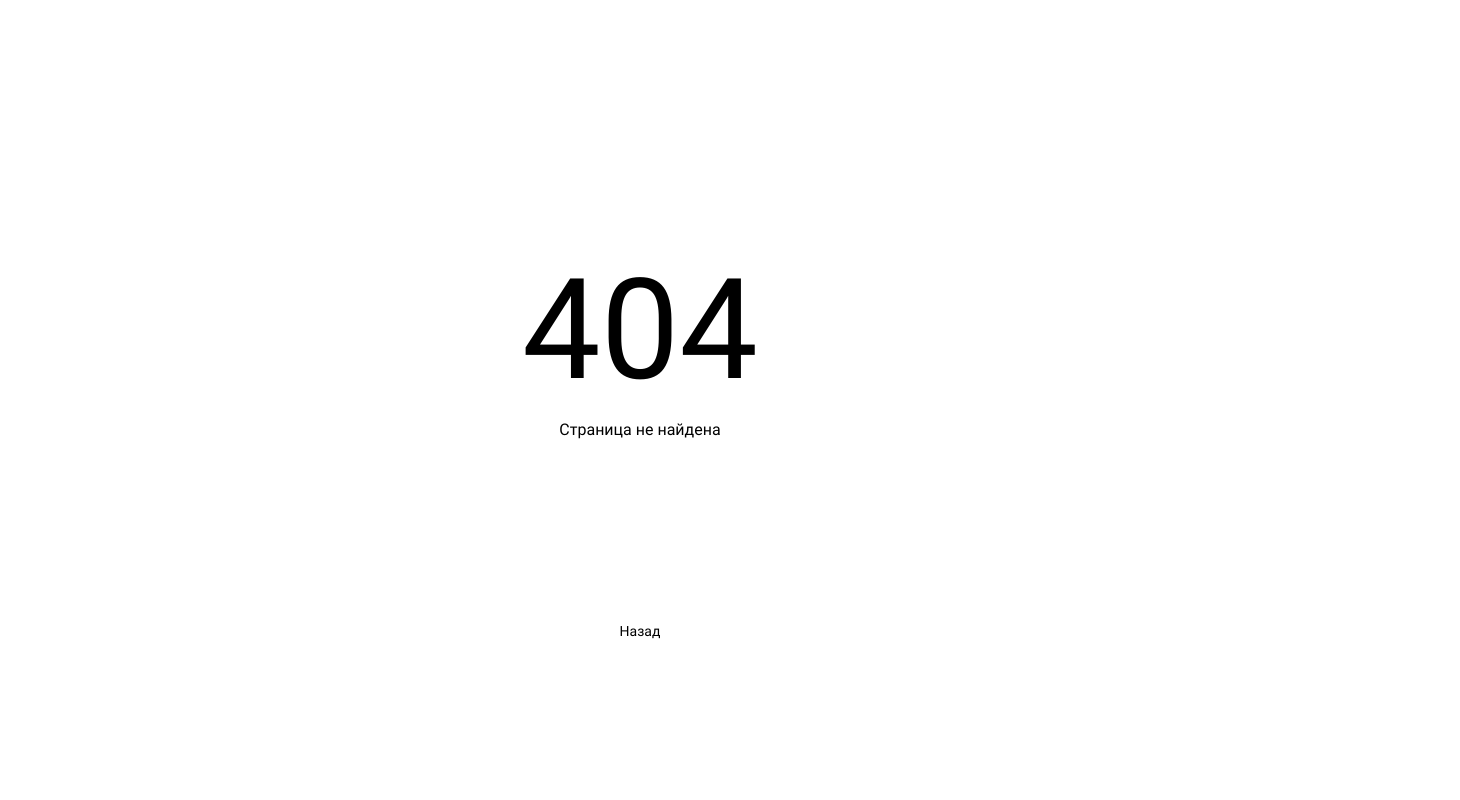
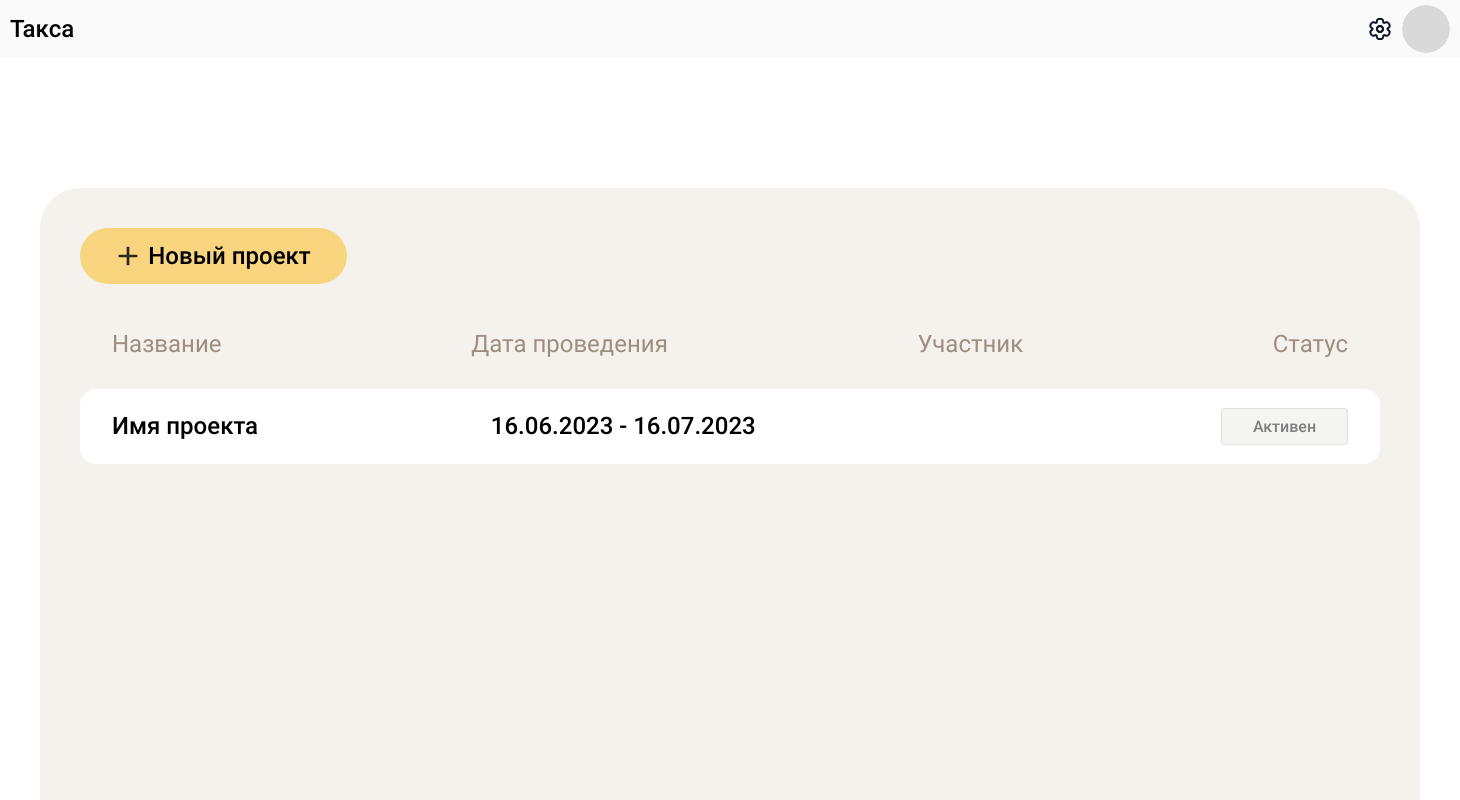
Before and after one commit to tasktrackerpracticum/frontend, a React (Create React App) app: page /project in a window 1280 px wide. Before the commit this address had no page. Shown: the top 800 px of the page, 1460 px wide, since content can reach past the window. Built offline with nearby package versions, Linux system fonts and the light colour scheme.

Commit message:
макет Project

```diff
--- a/src/components/App/App.jsx
+++ b/src/components/App/App.jsx
@@ -6,7 +6,8 @@ import Register from '../Register/Register.jsx';
 import Login from '../Login/Login.jsx';
 import NotFoundPage from '../NotFoundPage/NotFoundPage.jsx';
 import Main from "../Main/Main.jsx";
-import Profile from "../Profile/Profile.jsx"
+import Profile from "../Profile/Profile.jsx";
+import Project from "../Project/Project.jsx";
 
 function App() {
   const { handleLogin, handleRegister } = useAuth();
@@ -20,8 +21,13 @@ function App() {
             <Route exact path='/'>
               <Header active={profileActive} setActive={setProfileActive}/>
               <Profile active={profileActive} setActive={setProfileActive}/>
-              <Main />
+
             </Route>
+            <Route path="/project">
+            <Header active={profileActive} setActive={setProfileActive}/>
+            <Profile active={profileActive} setActive={setProfileActive}/>
+                <Project />
+              </Route>
             <Route path='/register' onRegister={handleRegister}>
               <Register />
             </Route>
--- a/src/components/Project/Project.jsx
+++ b/src/components/Project/Project.jsx
@@ -6,8 +6,40 @@ export default function Project() {
 
   return(
     <section className="project">
-      <ProjectHeader />
-      <ProjectContainer />
+      <div className="project__wrap">
+
+      <div className="project__create">
+        <button className="project__create-btn">
+        <div className="project__icon-create" />
+          Новый проект</button>
+      </div>
+      <div className="project__content">
+        <div className="project__tag">
+      <h2 className="project__tag-name">Название</h2>
+      <h2 className="project__tag-name">Дата проведения</h2>
+      <h2 className="project__tag-name">Участник</h2>
+      <h2 className="project__tag-name">Статус</h2>
+        </div>
+        <div className="project__list">
+          <div className="project__container">
+            <div className="project__list-name">Имя проекта</div>
+            <div className="project__list-name">16.06.2023 - 16.07.2023</div>
+            <div className="project__list-name">
+              <div className="project__list-member">
+
+              </div>
+            </div>
+            <div className="project__list-name">
+              <div className="project__list-status">
+                Активен
+              </div>
+            </div>
+          </div>
+        </div>
+      </div>
+
+
+      </div>
     </section>
   )
 }
--- a/src/scss/components/project.scss
+++ b/src/scss/components/project.scss
@@ -1,6 +1,118 @@
-@import "../utils/mixins.scss";
-
+@import '../utils/mixins.scss';
 
 .project {
-  @include reset
+  @include reset;
+  width: 1380px;
+  height: 840px;
+  margin: 130px 40px;
+  border-radius: 40px;
+  background: #f5f1ed;
+
+  &__wrap {
+    margin: 40px 40px;
+  }
+  &__create {
+    display: flex;
+    align-items: center;
+  }
+  &__icon-create {
+    width: 24px;
+    height: 24px;
+    background: url(../../images/add.svg) no-repeat center;
+    z-index: 100;
+  }
+
+  &__create-btn {
+    display: flex;
+    align-items: center;
+    justify-content: center;
+    gap: 8px;
+    width: 267px;
+    height: 56px;
+    border-radius: 100px;
+    font-size: 24px;
+    font-weight: 500;
+    line-height: 24px;
+    border: none;
+    background: #f8d57e;
+    cursor: pointer;
+
+    &:hover {
+      opacity: 0.5;
+    }
+  }
+
+  &__content {
+    padding-top: 35px;
+    display: flex;
+    flex-direction: column;
+    gap: 24px;
+  }
+
+  &__tag {
+    width: 100%;
+    display: flex;
+    flex-direction: row;
+    padding: 0;
+    margin-top: 10px;
+    gap: 24px;
+    justify-content: space-between
+
+  }
+  &__tag-name {
+    padding: 0 32px;
+    max-width: 480px;
+    font-size: 24px;
+    font-weight: 400;
+    line-height: 31px;
+    color: #9D8E80;
+    margin: 0;
+  }
+
+  &__list {
+    margin: 5px auto;
+    width: 100%;
+    display: flex;
+    flex-direction: column;
+    padding: 0;
+    gap: 24px;
+  }
+
+  &__container {
+    margin: 0;
+    height: 75px;
+    border-radius: 16px;
+    display: flex;
+    flex-direction: row;
+    justify-content: space-between;
+    align-items: center;
+    background: #FFFFFF;
+  }
+
+  &__list-name {
+    padding: 0 32px;
+    max-width: 480px;
+    font-size: 24px;
+    font-weight: 500;
+    line-height: 31px;
+
+  }
+
+  &__list-status {
+    font-size: 16px;
+    line-height: 20px;
+    text-align: center;
+    width: 125px;
+    height: 35px;
+    border-radius: 4px;
+    border: 1px solid #2F261B33;
+    background: #2F261B1A;
+    opacity: 0.5;
+    cursor: pointer;
+    display: flex;
+    align-items: center;
+    justify-content: center;
+
+  }
+
 }
```
Also changed, not shown: src/images/add.svg (added).
